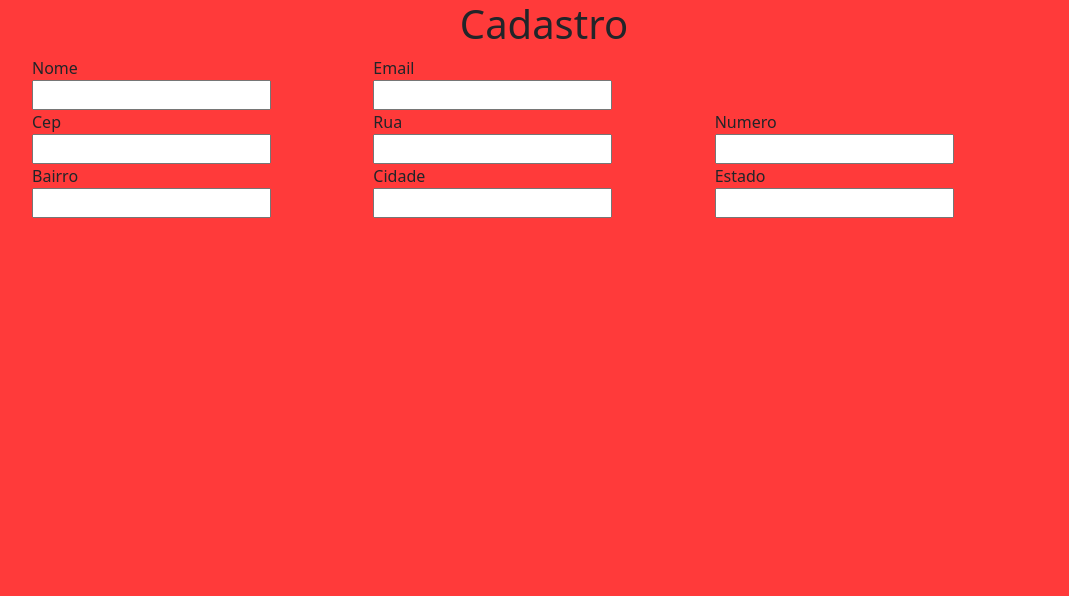
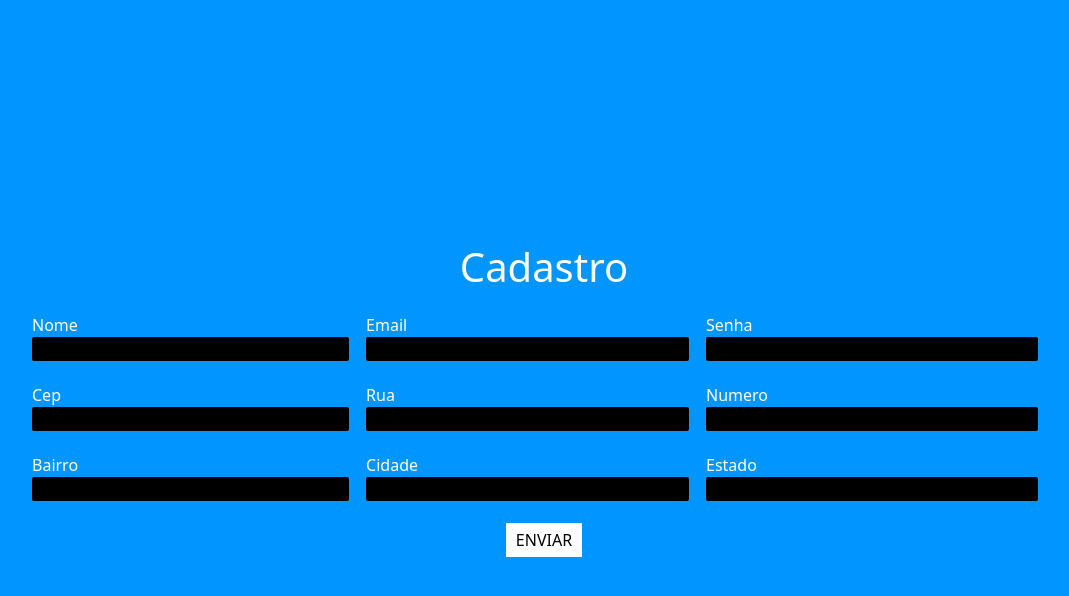
Before and after one commit to CaiqueRian/Consumo-De-Api-cep, a plain HTML site: page index.html in a window 1280 px wide. Shown: the whole page, without its empty margins (96-1165 px from the left). Drawn offline with nearby package versions, Linux system fonts and the light colour scheme.

Commit message:
Formulario Completo

```diff
--- a/index.html
+++ b/index.html
@@ -19,57 +19,54 @@
           <h1 id="title">Cadastro</h1>
         </div>
 
-      <div id="nome" >
-        <label for="nome">Nome</label>
-        <br>
-        <input type="text"/>
+        <div id="nome">
+          <label class="textoLabel" for="nomeLabel">Nome</label>
+          <input type="text" class="inputPadrao" id="nomeLabel" />
+        </div>
+
+        <div id="senha">
+          <label class="textoLabel" for="senhaLabel">Senha</label>
+          <input type="password" class="inputPadrao" id="senhaLabel" />
         </div>
 
         <div id="email">
-        <label for="email">Email</label>
-        <br>
-        <input type="email"  />
+          <label class="textoLabel" for="emailLabel">Email</label>
+          <input type="email" class="inputPadrao" id="emailLabel" />
         </div>
 
         <div id="cep">
-        <label for="cep">Cep</label>
-        <br>
-        <input type="cep"  />
+          <label class="textoLabel" for="cepLabel">Cep</label>
+          <input type="number" class="inputPadrao" id="cepLabel" />
         </div>
 
         <div id="bairro">
-        <label for="bairro">Bairro</label>
-        <br>
-        <input type="bairro"  />
+          <label class="textoLabel" for="bairroLabel">Bairro</label>
+          <input type="text" class="inputPadrao" id="bairroLabel" />
         </div>
 
         <div id="rua">
-        <label for="rua">Rua</label>
-        <br>
-        <input type="rua"  />
+          <label class="textoLabel" for="ruaLabel">Rua</label>
+          <input type="text" class="inputPadrao" id="ruaLabel" />
         </div>
 
         <div id="cidade">
-        <label for="cidade">Cidade</label>
-        <br>
-        <input type="cidade"  />
+          <label class="textoLabel" for="cidadeLabel">Cidade</label>
+          <input type="text" class="inputPadrao" id="cidadeLabel" />
         </div>
 
         <div id="numero">
-        <label for="numero">Numero</label>
-        <br>
-        <input type="numero"  />
+          <label class="textoLabel" for="numeroLabel">Numero</label>
+          <input type="text" class="inputPadrao" id="numeroLabel" />
         </div>
 
         <div id="estado">
-        <label for="estado">Estado</label>
-        <br>
-        <input type="estado"  />
+          <label class="textoLabel" for="estadoLabel">Estado</label>
+          <input type="text" class="inputPadrao" id="estadoLabel" />
         </div>
 
-
-
-
+        <div id="btn">
+          <button class="botao" onclick="pesquisarCep()">ENVIAR</button>
+        </div>
     </main>
 
     <script src="main.js"></script>
--- a/main.js
+++ b/main.js
@@ -0,0 +1,16 @@
+function preencherForm(endereco){
+    document.querySelector("#ruaLabel").value = endereco.logradouro;
+    document.querySelector("#bairroLabel").value = endereco.bairro;
+    document.querySelector("#cidadeLabel").value = endereco.localidade;
+    document.querySelector("#estadoLabel").value = endereco.uf;
+}
+
+
+let pesquisarCep = async()=>{
+    let cep = document.querySelector("#cepLabel").value;
+    let url = `https://viacep.com.br/ws/${cep}/json/`;
+    let dados = await fetch(url);
+    let endereco = await dados.json()
+    preencherForm(endereco)
+    console.log(endereco);
+}
--- a/style.css
+++ b/style.css
@@ -1,26 +1,54 @@
+*{
+    padding: 0px;
+    margin: 0px;
+}
+
+
+
 body{
-    background-color: rgb(255, 58, 58);
+    background-color: #0095FF;
+    display: grid;
+    align-items: center;
+    height: 100vh;
+    box-sizing: border-box;
 
 }
 
+
+
 .grid{
     display: grid;
-    grid-template-areas:
-    "titulo titulo titulo"
-    "nome email ."
-    "cep rua numero"
-    "bairro cidade estado"
+    grid-template:
+    "titulo titulo titulo" 70px
+    "nome email senha" 70px
+    "cep rua numero"  70px
+    "bairro cidade estado" 70px
+    "btn btn btn"
     ;
 }
 
 #containerPrincipal{
     width: 80%;
     margin: 0 auto;
+}
 
+#title {
+    color: white;
 }
+
+.textoLabel{
+    color: white;
+    transition: .5s;
+    cursor: text;
+}
+
 #titulo{
     grid-area: titulo;
     text-align: center;
+}
+
+#senha{
+    grid-area: senha;
 }
 
 #nome{
@@ -39,6 +67,7 @@ body{
     grid-area: bairro;
 }
 
+
 #numero{
     grid-area: numero;
 }
@@ -54,3 +83,31 @@ body{
 #rua{
     grid-area: rua;
 }
+
+.inputPadrao{
+    width: 95%;
+    background-color: rgb(255, 255, 255);
+    outline: none;
+    border: none;
+    border-radius: 2px;
+    transition: .5s;
+    padding: 0 10px;
+}
+
+.inputPadrao:valid{
+    height: auto;
+    background-color: #000000;
+
+}
+
+.botao {
+    background-color: white;
+    border: none;
+    padding: 5px 10px;
+}
+
+#btn{
+    grid-area: btn;
+    display: grid;
+    justify-content: center;
+}
```
Lines whose indentation alone changed are shown as unchanged.
